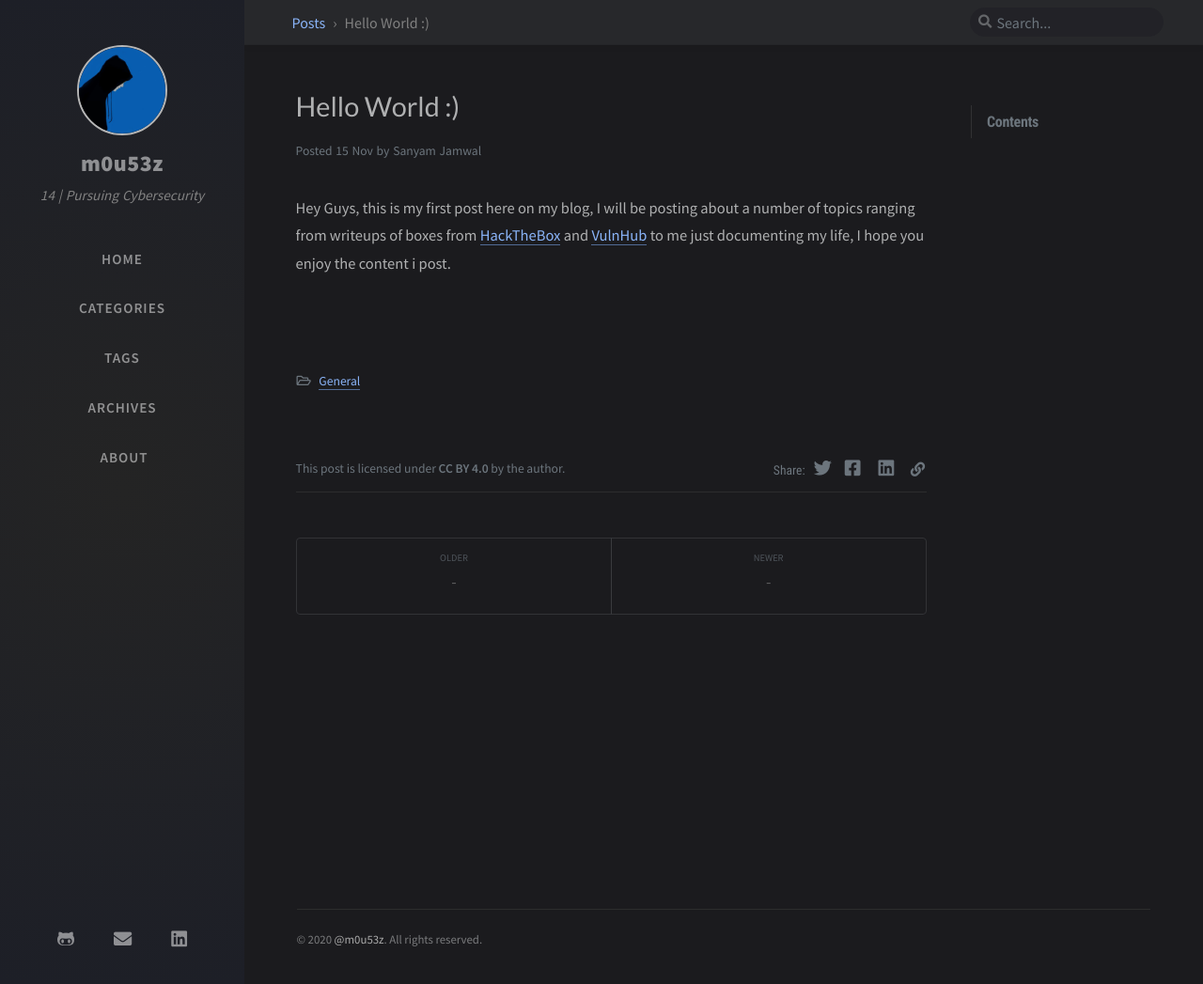
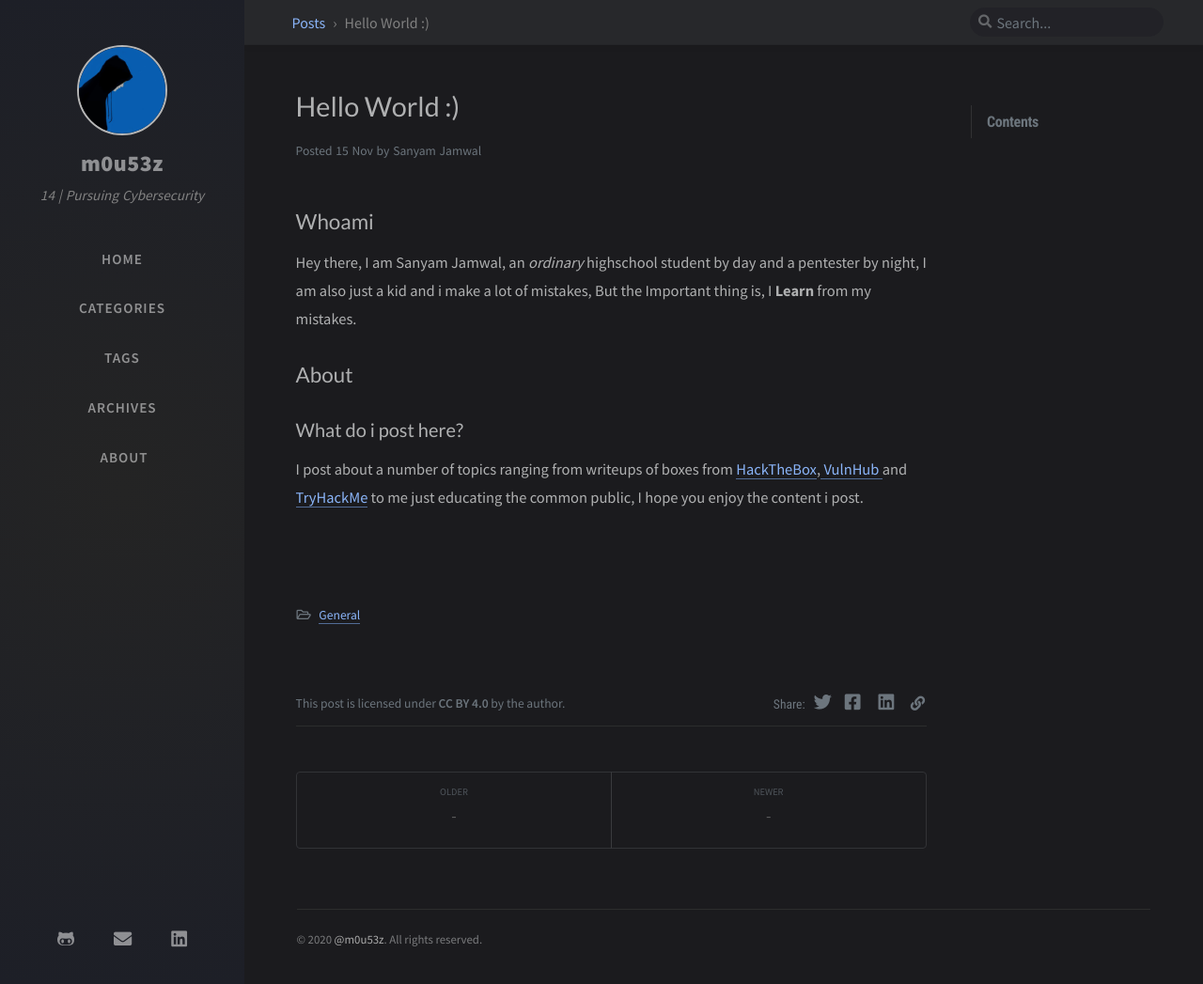
Before and after one commit to 0xm0u53z/0xm0u53z.github.io, a Jekyll site: the page built from _posts/2020-11-14-hello-world.md, in a window 1280 px wide and 1047 px high. Shown: the whole window at 94% size. Built offline with Jekyll 4.4.1, drawn with Linux system fonts in a browser that asks for light colours; nearby versions of some CDN libraries; comment, search, counter and statistics services are not loaded.

Commit message:
modded helloworld.md

```diff
--- a/_posts/2020-11-14-hello-world.md
+++ b/_posts/2020-11-14-hello-world.md
@@ -4,6 +4,14 @@ date: 2020-11-15 8:44PM
 categories: [General]
 tags: []
 ---
-Hey Guys, this is my first post here on my blog,
-I will be posting about a number of topics ranging from writeups of boxes from <a href ="https://www.hackthebox.eu" target="_blank">HackTheBox</a> and <a href ="https://www.vulnhub.com" target="_blank">VulnHub</a> to me just documenting my life,
+
+## Whoami
+Hey there,
+I am Sanyam Jamwal, an <i>ordinary</i>  highschool student by day and a pentester by night,
+I am also just a kid and i make a lot of mistakes,
+But the Important thing is, I <b>Learn</b> from my mistakes.
+
+## About
+### What do i post here?
+I post about a number of topics ranging from writeups of boxes from <a href ="https://www.hackthebox.eu" target="_blank">HackTheBox</a>,<a href ="https://www.vulnhub.com" target="_blank"> VulnHub </a>and <a href ="https://tryhackme.com">TryHackMe</a> to me just educating the common public,
 I hope you enjoy the content i post.
```
